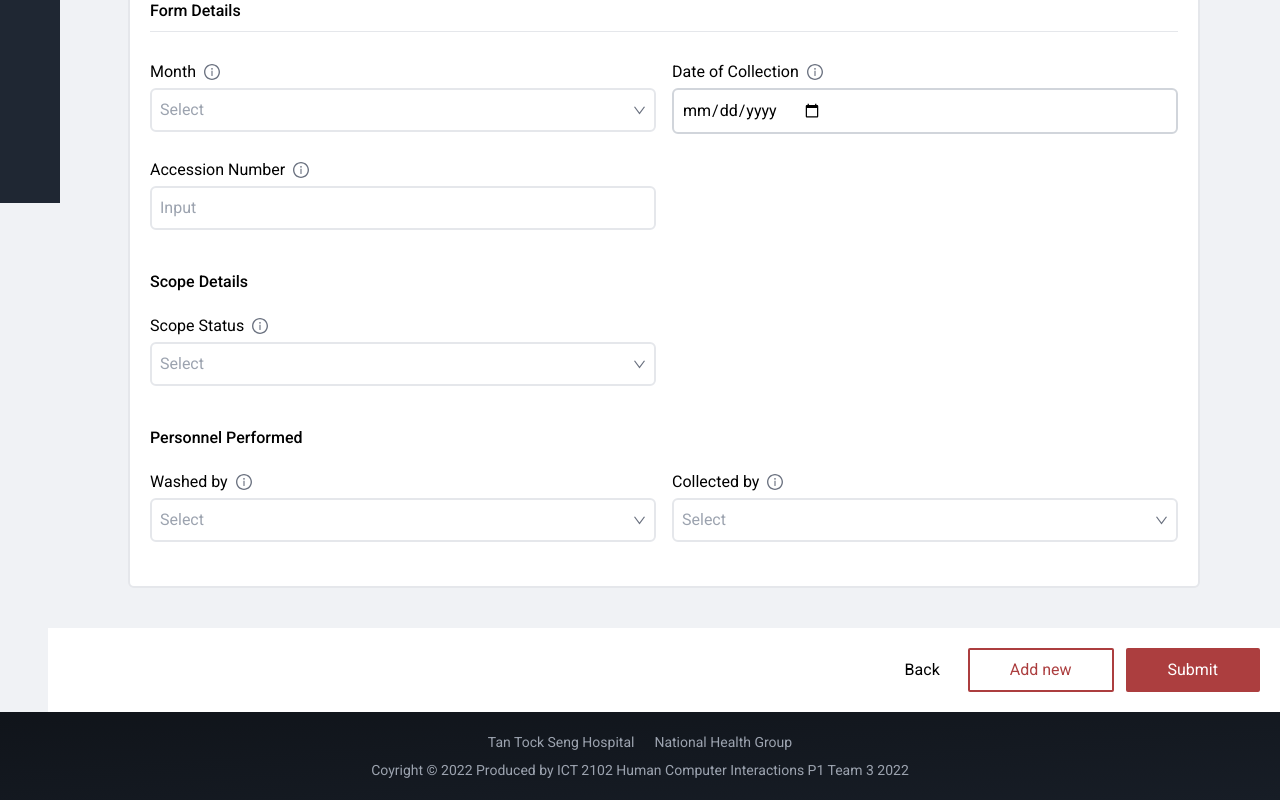
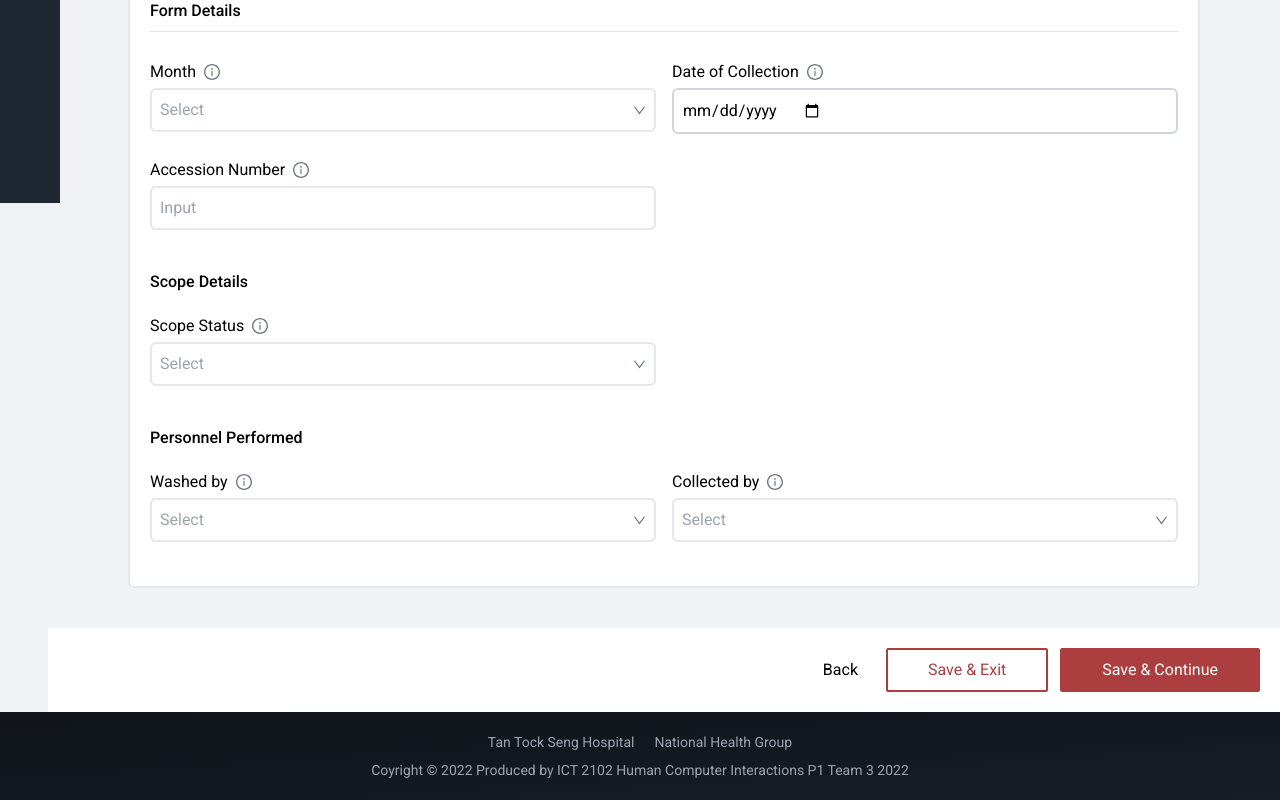
Before and after one commit to bran-donut/tts-ict2012, a Next.js app: page /recordClean in a window 1280 px wide. Shown: the part 661-1461 px from the top of the page. Built offline with nearby package versions, Linux system fonts and the light colour scheme.

Commit message:
added routing for record pages and updated modal component

```diff
--- a/pages/recordClean.js
+++ b/pages/recordClean.js
@@ -6,12 +6,12 @@ import MainHeader from "../components/MainHeader";
 import SubHeader from "../components/SubHeader";
 import DateInput from "../components/DateInput";
 import Modal from "../components/Modal";
+import Link from "next/link";
 
 export default function RecordClean() {
 
   const [showExitModal, setShowExitModal] = useState(false);
   const [showContinueModal, setShowContinueModal] = useState(false);
-
   const [equipmentData, setEquipmentData] = useState(
     {
         brand: "Olympus", scopeType: "tracheal intubation", modelNumber: "TJF403", serialNumber: "21904890", status: "New"
@@ -127,14 +127,16 @@ export default function RecordClean() {
               </div>
 
                   <div className="flex flex-col items-center justify-end w-full gap-0 px-5 py-5 bg-white md:flex-row md:gap-3">
+                    <Link href="/schedule">
                     <a className="text-black hover:text-black/80 hover:cursor-pointer hover:underline">
                       Back
                     </a>
-                    <button type="submit" className="px-10 py-2 ml-4 transition-colors duration-150 bg-white border-2 rounded-sm text-tts-red hover:bg-tts-red/80 border-tts-red">
-                      Add new
+                    </Link>
+                    <button type="submit" onClick={() => setShowExitModal(true)} className="px-10 py-2 ml-4 transition-colors duration-150 bg-white border-2 rounded-sm text-tts-red hover:bg-tts-red/80 border-tts-red">
+                      Save & Exit
                     </button>
-                    <button type="submit" onClick={() => setStatus("edit")} className="px-10 py-2 text-white transition-colors duration-150 border-2 rounded-sm bg-tts-red hover:bg-tts-red/80 border-tts-red">
-                      Submit
+                    <button type="submit" onClick={() => setShowContinueModal(true)} className="px-10 py-2 text-white transition-colors duration-150 border-2 rounded-sm bg-tts-red hover:bg-tts-red/80 border-tts-red">
+                      Save & Continue
                     </button>
                   </div>
             </form>
@@ -147,6 +149,7 @@ export default function RecordClean() {
               leftText="Cancel"
               rightText="Save & Exit"
               onClickClose={()=> setShowExitModal(false)}
+              link="/schedule"
             />
           : null)}
 
@@ -157,6 +160,7 @@ export default function RecordClean() {
               leftText="Cancel"
               rightText="Save & Continue"
               onClickClose={()=> setShowContinueModal(false)}
+              link="/recordWash"
             />
           : null)}
     </Layout>
--- a/pages/recordDry.js
+++ b/pages/recordDry.js
@@ -4,6 +4,7 @@ import Dropdown from "../components/Dropdown";
 import MainHeader from "../components/MainHeader";
 import SubHeader from "../components/SubHeader";
 import Modal from "../components/Modal";
+import Link from "next/link";
 
 export default function RecordDry() {
   const [showExitModal, setShowExitModal] = useState(false);
@@ -99,9 +100,11 @@ export default function RecordDry() {
               </div>
 
                   <div className="flex flex-col items-center justify-end w-full gap-0 px-5 py-5 bg-white md:flex-row md:gap-3">
+                    <Link href="/recordWash">
                     <a className="text-black hover:text-black/80 hover:cursor-pointer hover:underline">
                       Previous Step
                     </a>
+                    </Link>
                     <button type="submit" onClick={() => setShowExitModal(true)} className="px-10 py-2 ml-4 transition-colors duration-150 bg-white border-2 rounded-sm text-tts-red hover:bg-tts-red/80 border-tts-red">
                       Save & Exit
                     </button>
--- a/pages/recordSample.js
+++ b/pages/recordSample.js
@@ -6,6 +6,7 @@ import SubHeader from "../components/SubHeader";
 import DateInput from "../components/DateInput";
 import Input from "../components/Input";
 import Modal from "../components/Modal";
+import Link from "next/link";
 
 export default function RecordSample() {
 
@@ -168,9 +169,11 @@ export default function RecordSample() {
               </div>
 
                   <div className="flex flex-col items-center justify-end w-full gap-0 px-5 py-5 bg-white md:flex-row md:gap-3">
+                    <Link href="/recordDry">
                     <a className="text-black hover:text-black/80 hover:cursor-pointer hover:underline">
                       Previous Step
                     </a>
+                    </Link>
                     <button type="submit" onClick={() => setShowExitModal(true)} className="px-10 py-2 ml-4 transition-colors duration-150 bg-white border-2 rounded-sm text-tts-red hover:bg-tts-red/80 border-tts-red">
                       Save & Exit
                     </button>
--- a/pages/recordWash.js
+++ b/pages/recordWash.js
@@ -7,6 +7,7 @@ import SubHeader from "../components/SubHeader";
 import MobileScan from "../components/MobileScan";
 import DateInput from "../components/DateInput";
 import Modal from "../components/Modal";
+import Link from "next/link";
 
 export default function RecordWash() {
 
@@ -130,9 +131,11 @@ export default function RecordWash() {
               </div>
 
                   <div className="flex flex-col items-center justify-end w-full gap-0 px-5 py-5 bg-white md:flex-row md:gap-3">
+                    <Link href="/recordClean">
                     <a className="text-black hover:text-black/80 hover:cursor-pointer hover:underline">
                       Previous Step
                     </a>
+                    </Link>
                     <button type="submit" onClick={() => setShowExitModal(true)} className="px-10 py-2 ml-4 transition-colors duration-150 bg-white border-2 rounded-sm text-tts-red hover:bg-tts-red/80 border-tts-red">
                       Save & Exit
                     </button>
@@ -150,6 +153,7 @@ export default function RecordWash() {
               leftText="Cancel"
               rightText="Save & Exit"
               onClickClose={()=> setShowExitModal(false)}
+              link="/schedule"
             />
           : null)}
 
@@ -160,6 +164,7 @@ export default function RecordWash() {
               leftText="Cancel"
               rightText="Save & Continue"
               onClickClose={()=> setShowContinueModal(false)}
+              link="/recordWash"
             />
           : null)}
 
```
Also changed, not shown: components/Modal.js (+18 -5 lines).
